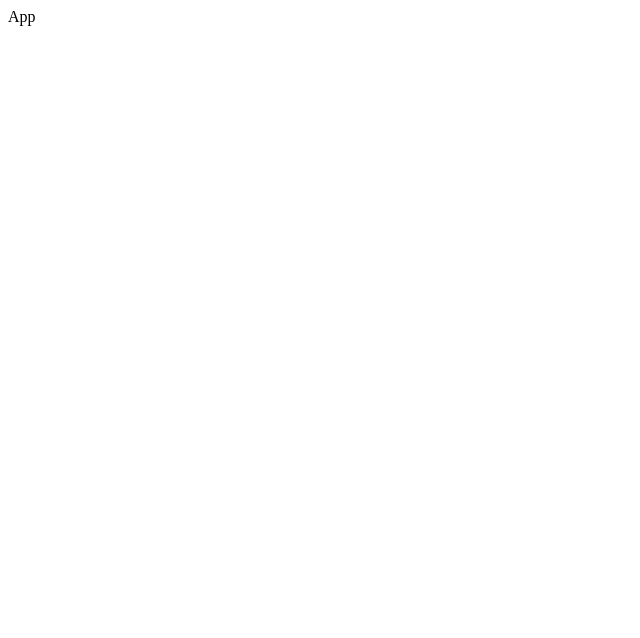
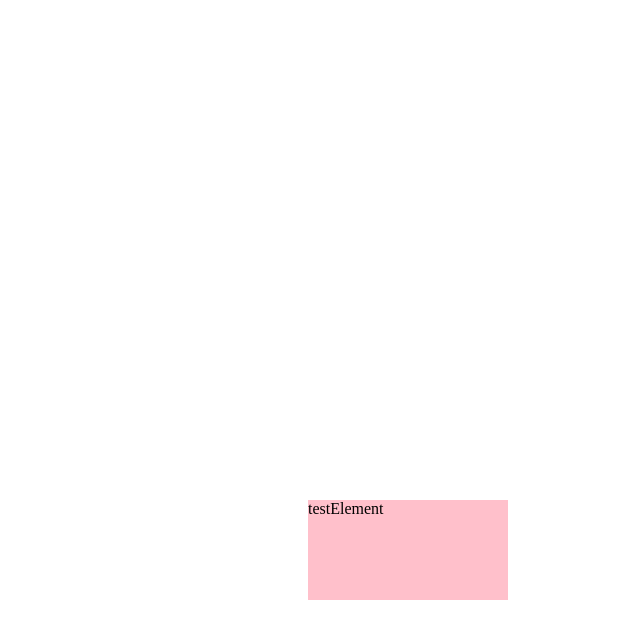
Before and after one commit to kupriianovvv/design-system, a React (Vite) app: page / in a window 1280 px wide. Shown: the top 638 px of the page, without its empty margins (0-640 px from the left). Built offline with nearby package versions, Linux system fonts and the light colour scheme.

Commit message:
Tooltip draft

```diff
--- a/src/App.tsx
+++ b/src/App.tsx
@@ -1,5 +1,7 @@
+import { TooltipDemo } from "./demos/Tooltip/TooltipDemo";
+
 function App() {
-  return <>App</>;
+  return <><TooltipDemo /></>;
 }
 
 export default App;
--- /dev/null
+++ b/src/components/Tooltip/Tooltip.module.css
@@ -0,0 +1,6 @@
+.tooltip {
+    width: 80px;
+    height: 20px;
+    background-color: green;
+    position: absolute;
+}
--- /dev/null
+++ b/src/components/Tooltip/Tooltip.tsx
@@ -0,0 +1,52 @@
+import { ReactElement, RefObject, useEffect, useRef, useState } from "react";
+import styles from "./Tooltip.module.css";
+
+type TooltipProps = {
+  tooltipContent: string;
+  renderElementToWrap: (
+    ref: RefObject<HTMLDivElement>,
+    onMouseEnter: () => void,
+    onMouseLeave: () => void
+  ) => ReactElement;
+};
+
+export const Tooltip = ({
+  tooltipContent,
+  renderElementToWrap,
+}: TooltipProps) => {
+  const elementToWrapRef = useRef<HTMLDivElement>(null);
+  const [coords, setCoords] = useState({ x: 50, y: 200 });
+  const [isShowed, setIsShowed] = useState(false);
+
+  const onMouseEnter = () => {
+    setIsShowed(true);
+  };
+
+  const onMouseLeave = () => {
+    setIsShowed(false);
+  };
+
+  useEffect(() => {
+    const elementToWrap = elementToWrapRef.current;
+    if (!elementToWrap) {
+      return;
+    }
+    const elementToWrapRect = elementToWrap.getBoundingClientRect();
+    setCoords({ x: elementToWrapRect.x, y: elementToWrapRect.y - 20 });
+  }, []);
+  return (
+    <>
+      {isShowed && (
+        <article
+          style={{ left: `${coords.x}px`, top: `${coords.y}px` }}
+          id="tooltip"
+          className={styles.tooltip}
+        >
+          {tooltipContent}
+        </article>
+      )}
+
+      {renderElementToWrap(elementToWrapRef, onMouseEnter, onMouseLeave)}
+    </>
+  );
+};
--- /dev/null
+++ b/src/demos/Tooltip/TooltipDemo.tsx
@@ -0,0 +1,49 @@
+import { LegacyRef, forwardRef } from "react";
+import { Tooltip } from "../../components/Tooltip/Tooltip";
+
+const TestElement = forwardRef(
+  (
+    props: Record<string, unknown> & {
+      onMouseEnter: () => void;
+      onMouseLeave: () => void;
+    },
+    ref?: LegacyRef<HTMLDivElement>
+  ) => {
+    return (
+      <div
+        {...props}
+        ref={ref}
+        onMouseEnter={props.onMouseEnter}
+        onMouseLeave={props.onMouseLeave}
+        style={{
+          width: "200px",
+          height: "100px",
+          backgroundColor: "pink",
+          marginLeft: "300px",
+          marginTop: "500px",
+        }}
+      >
+        testElement
+      </div>
+    );
+  }
+);
+
+const tooltipContent = "tooltip";
+
+export const TooltipDemo = () => {
+  return (
+    <Tooltip
+      tooltipContent={tooltipContent}
+      renderElementToWrap={(elementRef, onMouseEnter, onMouseLeave) => {
+        return (
+          <TestElement
+            ref={elementRef}
+            onMouseEnter={onMouseEnter}
+            onMouseLeave={onMouseLeave}
+          />
+        );
+      }}
+    ></Tooltip>
+  );
+};
--- a/src/main.tsx
+++ b/src/main.tsx
@@ -1,9 +1,4 @@
-import React from 'react'
-import ReactDOM from 'react-dom/client'
-import App from './App.tsx'
+import ReactDOM from "react-dom/client";
+import App from "./App.tsx";
 
-ReactDOM.createRoot(document.getElementById("root")!).render(
-  <React.StrictMode>
-    <App />
-  </React.StrictMode>
-);
+ReactDOM.createRoot(document.getElementById("root")!).render(<App />);
```
Also changed, not shown: 2 other files (tests, documents, lock files or other folders).
